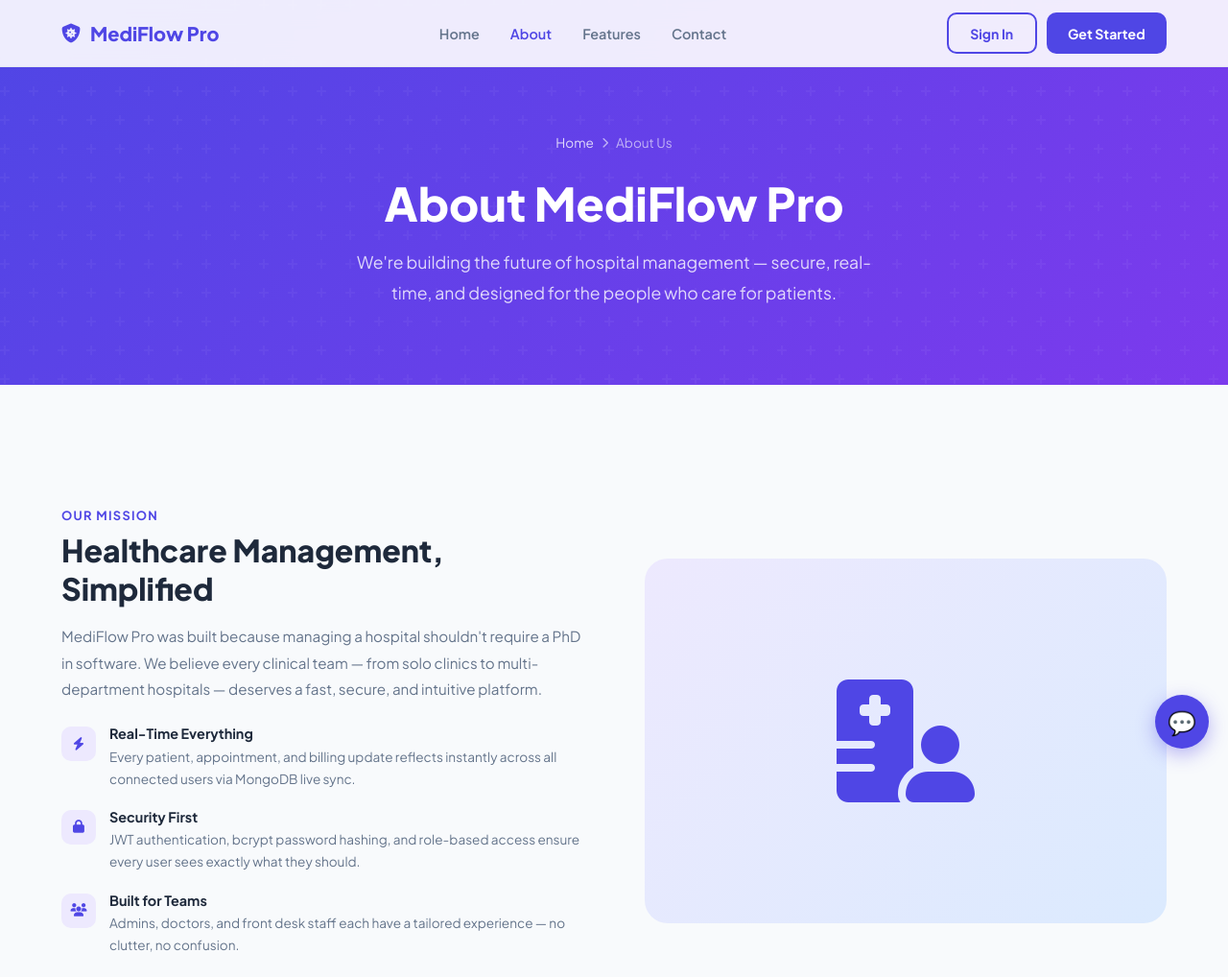
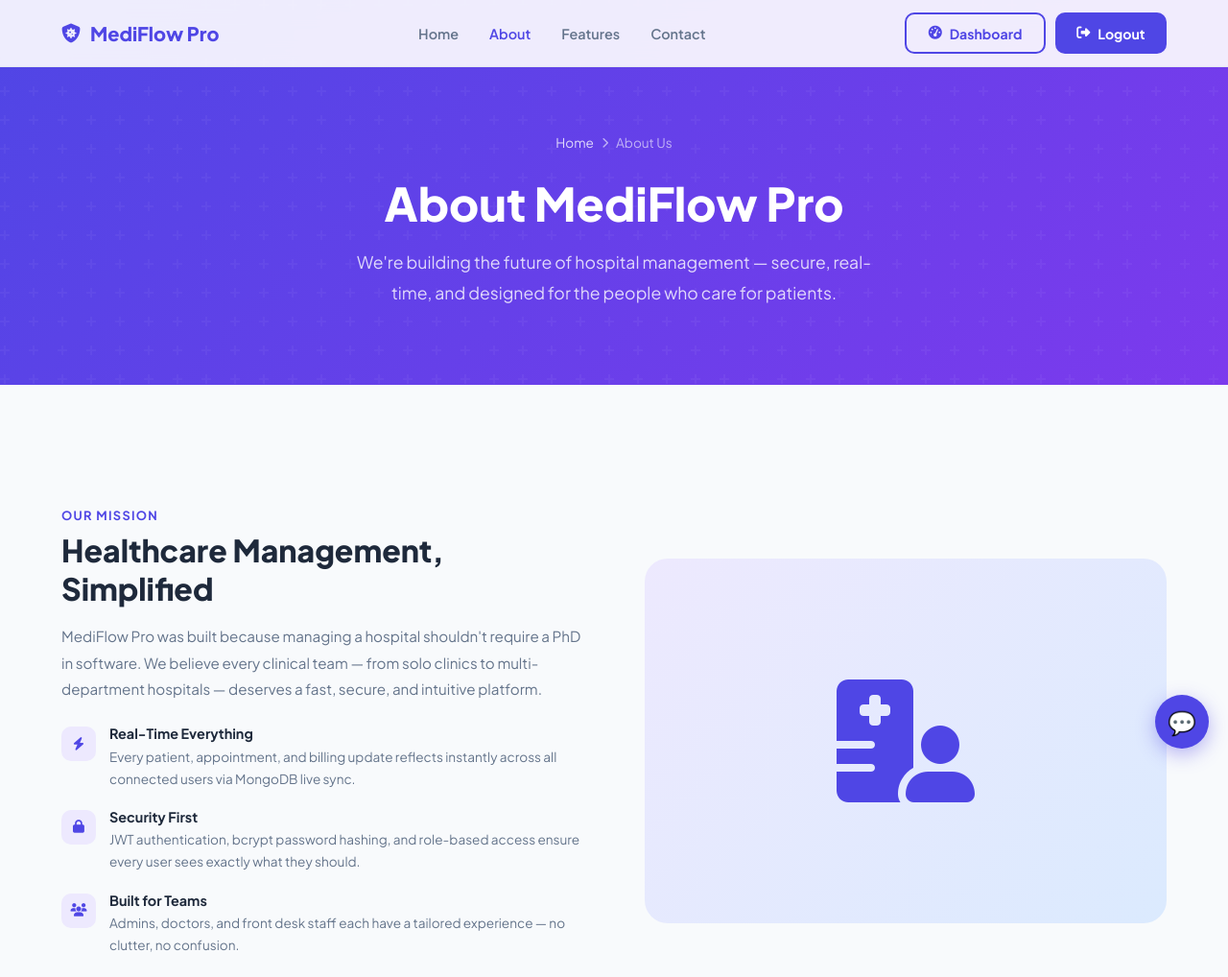
Before and after one commit to ritik139/hospitalsystem, a website: page frontend/about.html in a window 1280 px wide. Shown: the top 1018 px of the page at 96% size. Drawn offline with Linux system fonts and the light colour scheme.

Commit message:
Fix  Buttons

```diff
--- a/frontend/about.html
+++ b/frontend/about.html
@@ -619,8 +619,12 @@
         <li><a href="#contact">Contact</a></li>
       </ul>
       <div style="display: flex; gap: 10px">
-        <a href="index.html" class="btn btn-outline">Sign In</a>
-        <a href="index.html" class="btn btn-solid">Get Started</a>
+     <a href="dashboard.html" class="btn btn-outline" id="dashboardBtn"
+          ><i class="fas fa-gauge-high"></i> Dashboard</a
+        >
+        <a href="#" id="logoutBtn" class="btn btn-solid"
+          ><i class="fas fa-right-from-bracket"></i> Logout</a
+        >
       </div>
     </nav>
 
```
